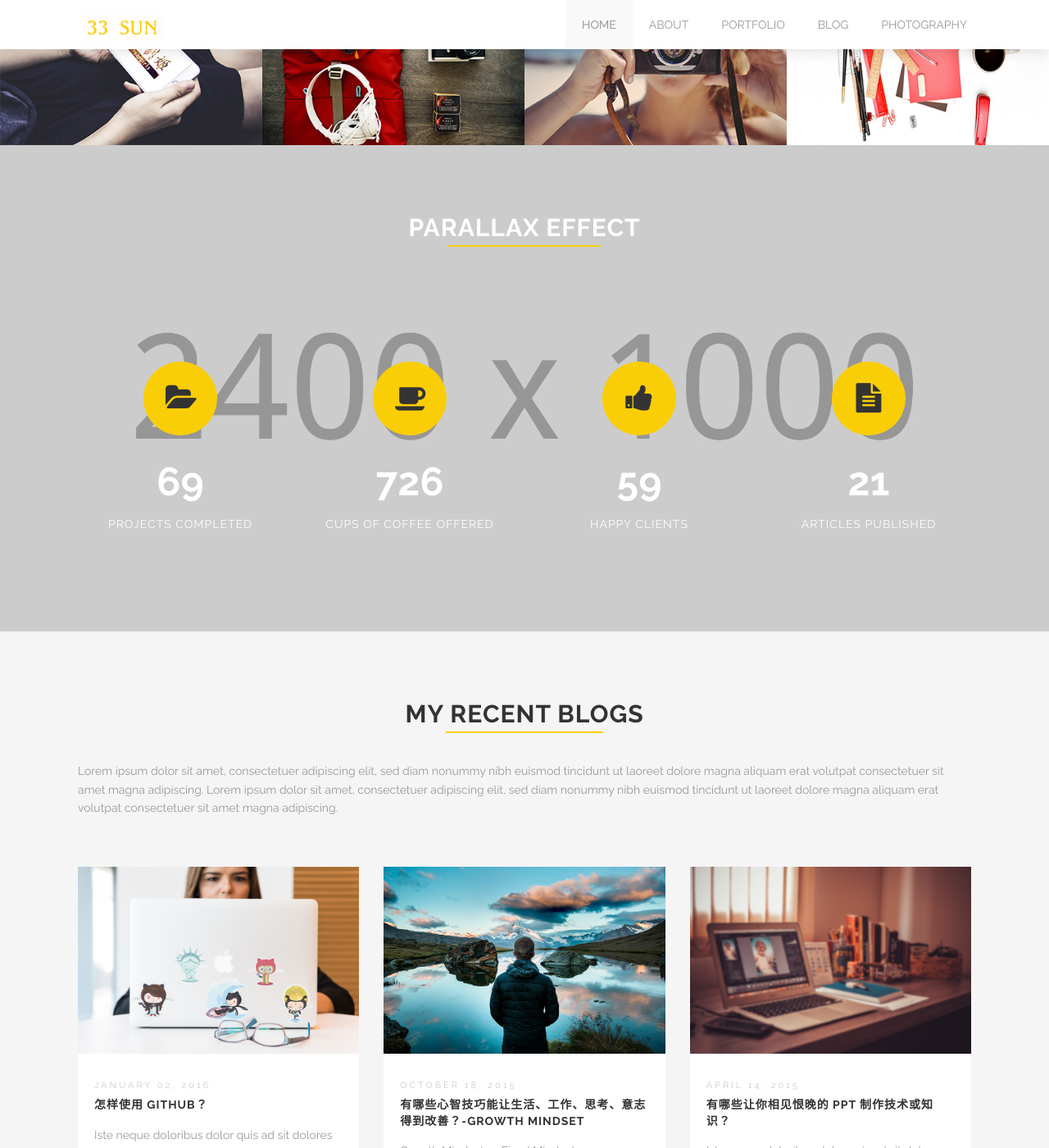
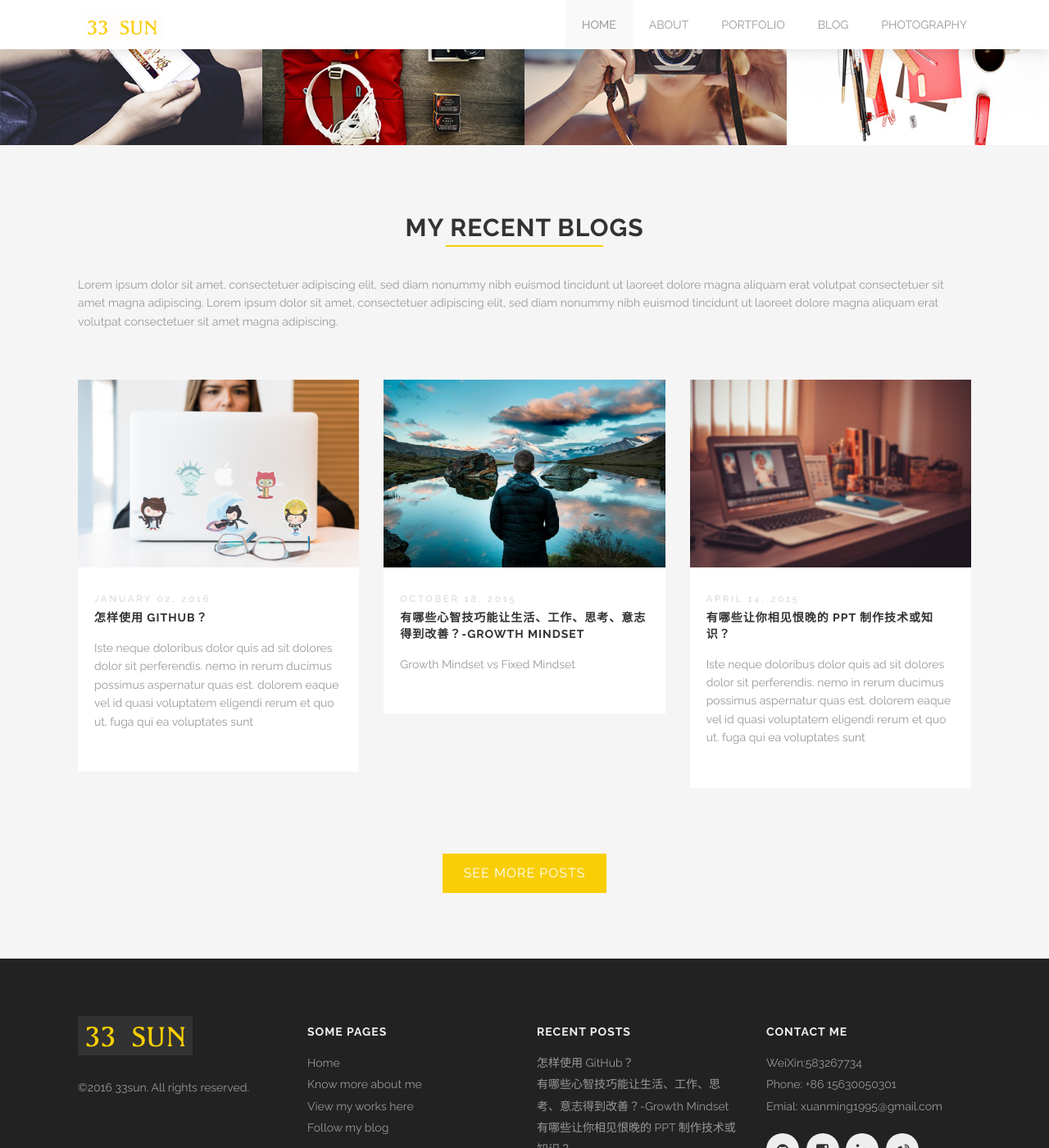
Before and after one commit to timmy3131/timmy3131.github.io, a Jekyll site: the page built from index.html, in a window 1280 px wide and 1400 px high, scrolled down 1776 px. Shown: the whole window at 82% size. Built offline with Jekyll 4.4.1, drawn with Linux system fonts in a browser that asks for light colours; some of the changed text lies outside the part shown.

```diff
--- a/_includes/footer.html
+++ b/_includes/footer.html
@@ -42,7 +42,7 @@
       <ul>
         <li>WeiXin:583267734</li>
         <li>Phone: +86 15630050301</li>
-        <li>Emial: wangxuanming3131@gmail.com</li>
+        <li>Emial: xuanming1995@gmail.com</li>
       </ul>
       <div class='spacing'></div>
       <ul class='socials'>
--- a/index.html
+++ b/index.html
@@ -222,32 +222,6 @@ milestones:
 
 
 
-<div class='full parallax' style='background-image: url(images/@stock/milestone-bg.jpg); color: #fff;'>
-  <div class='row'>
-    <div class='large-12 columns'>
-      {% include section-header.html title="Parallax effect" color="#fff" %}
-      <div class='spacing'></div>
-      <p class='centered-text' style='color: #ccc;'>
-        Dolore magna aliquam erat volutpat consectetuer sit amet magna adipiscing. Lorem ipsum dolor sit amet, consectetuer adipiscing elit, sed diam nonummy nibh euismod tincidunt ut laoreet dolore magna aliquam erat volutpat consectetuer sit amet magna adipiscing.
-      </p>
-      <div class='two spacing'></div>
-    </div>
-  </div>
-  <div class='row'>
-    {% for milestone in page.milestones %}
-      <div class='medium-3 large-3 columns'>
-        <div class='mod modMilestone'>
-          <i class='fa fa-{{milestone.icon}}'></i>
-          <strong data-from='{{milestone.from}}' data-to='{{milestone.to}}'>&nbsp;</strong>
-          <span>{{milestone.title}}</span>
-          <div class='four spacing'></div>
-        </div>
-      </div>
-    {% endfor %}
-  </div>
-  <div class='two spacing'></div>
-</div>
-
 
 
 <div class='full' style='background: #f5f5f5'>
```
Also changed, not shown: photography.html (+11 -5 lines), portfolio.html (+1 -21 lines).
